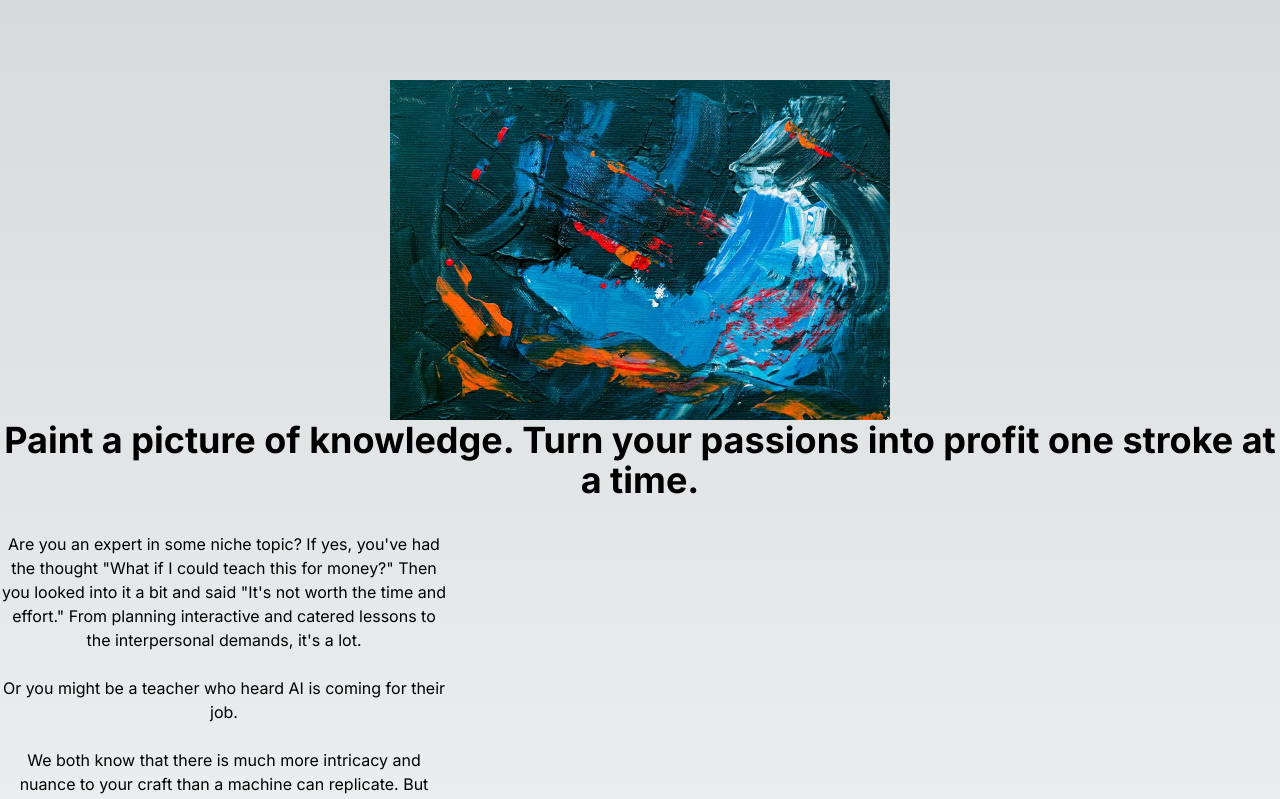
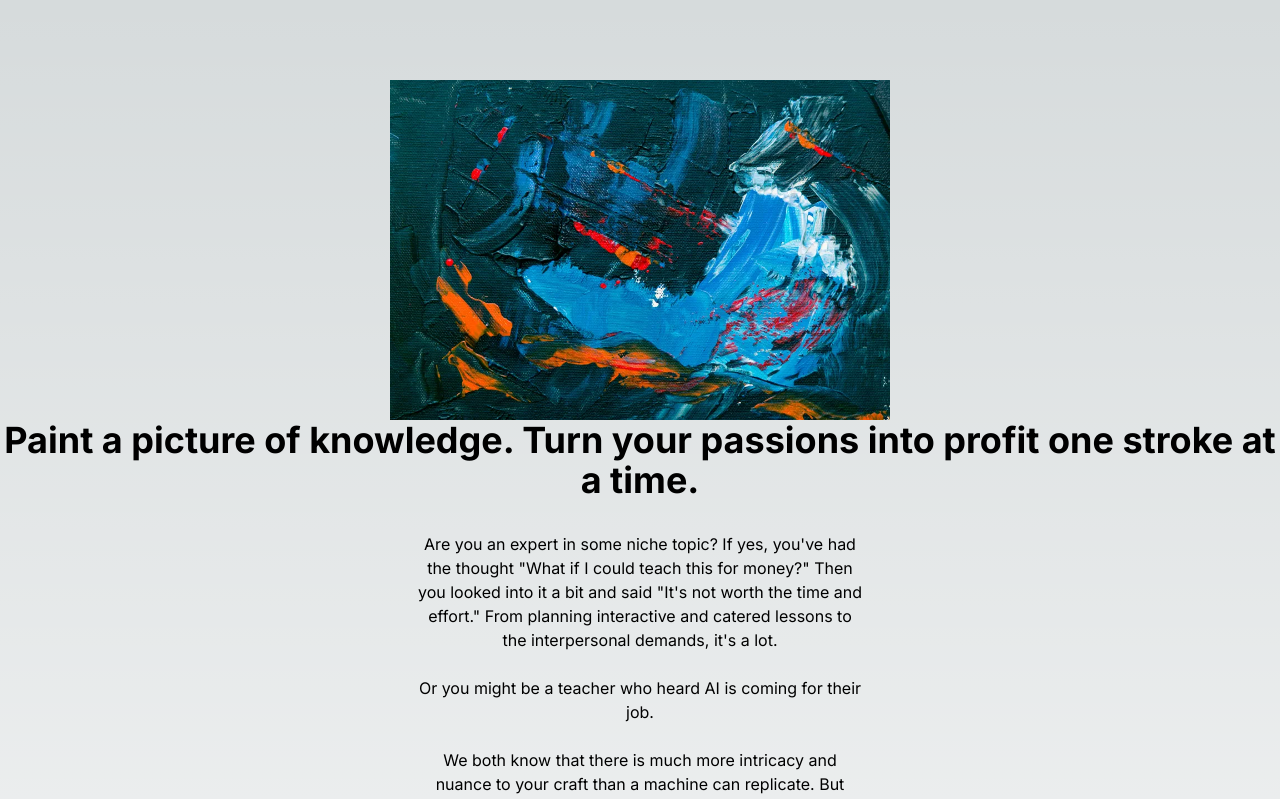
Before and after one commit to neeld3/VisceralGEO, a Next.js app: page / in a window 1280 px wide. Shown: the top 799 px of the page. Built offline with nearby package versions, Linux system fonts and the light colour scheme.

Commit message:
Update page.tsx

```diff
--- a/app/page.tsx
+++ b/app/page.tsx
@@ -18,7 +18,7 @@ export default function Home() {
           ></script>
       </Head>
 
-      <div className="mt-12 w-md">
+      <div className="mt-12 w-md flex flex-col items-center justify-center"> {/* Updated parent container */}
         <Image
           src="/paint.jpg"
           alt="Paint"
@@ -40,7 +40,7 @@ export default function Home() {
         </p>
          <div className="mt-24 max-w-md text-center">
           <button className="bg-white border border-black text-black py-2 px-4 rounded-lg font-semibold hover:bg-gray-100 transition duration-300">
-            Start &apos;Teaching&apos; Now!
+            Start 'Teaching' Now!
           </button>
         </div>
       </div>
```
